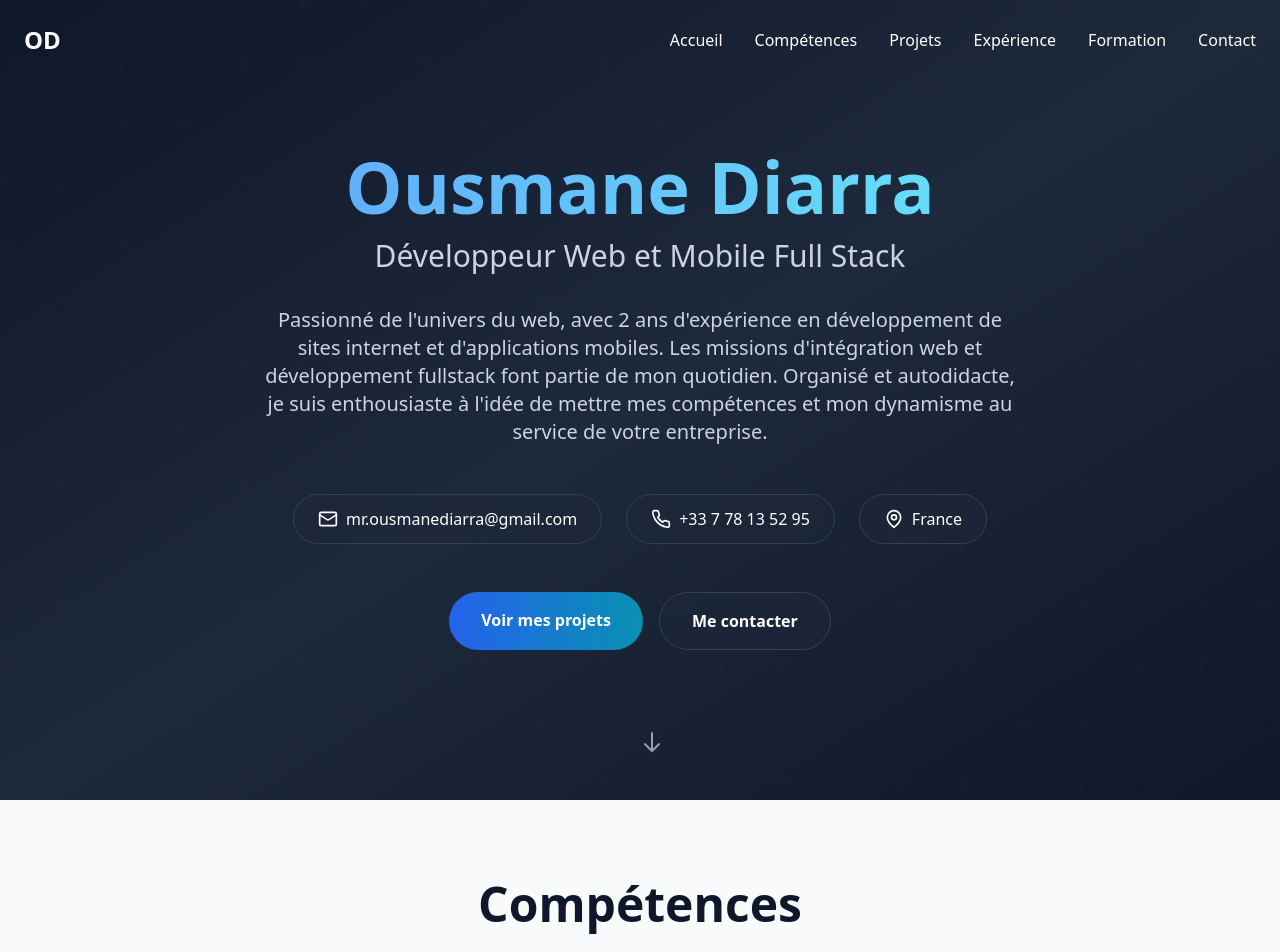
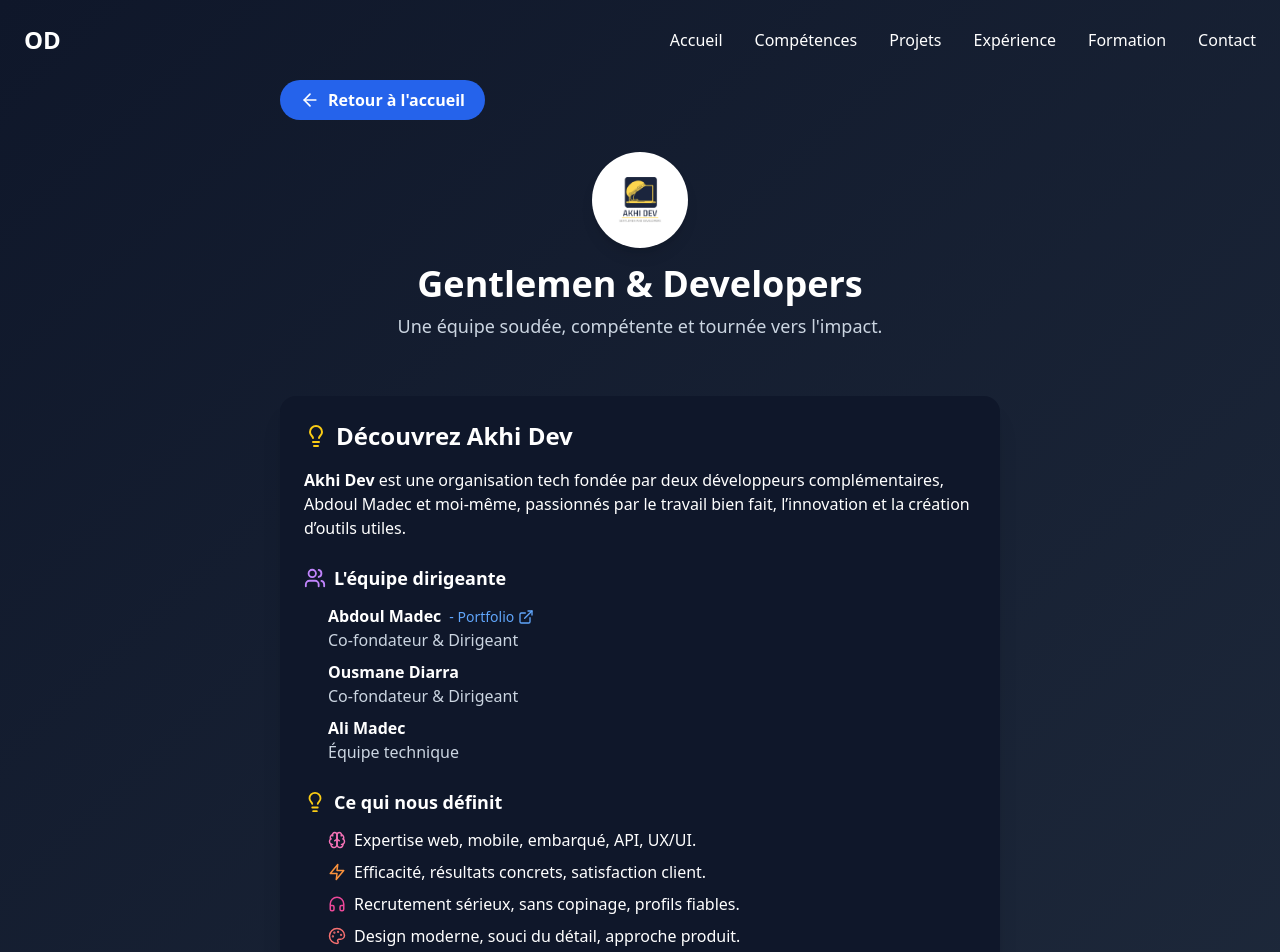
Before and after one commit to ouss17/portfolio-2025, a React (Vite) app: page /akhidev in a window 1280 px wide. Shown: the top 952 px of the page. Built offline with nearby package versions, Linux system fonts and the light colour scheme.

Commit message:
add akhidev organisation

```diff
--- a/package.json
+++ b/package.json
@@ -15,7 +15,8 @@
     "@vercel/analytics": "^1.5.0",
     "lucide-react": "^0.344.0",
     "react": "^18.3.1",
-    "react-dom": "^18.3.1"
+    "react-dom": "^18.3.1",
+    "react-router-dom": "^7.9.4"
   },
   "devDependencies": {
     "@eslint/js": "^9.9.1",
--- a/src/App.tsx
+++ b/src/App.tsx
@@ -1,4 +1,4 @@
-
+import { BrowserRouter, Routes, Route } from 'react-router-dom';
 import Navigation from './components/Navigation';
 import Hero from './components/Hero';
 import Skills from './components/Skills';
@@ -7,11 +7,16 @@
 import Education from './components/Education';
 import Contact from './components/Contact';
 import Footer from './components/Footer';
+import AkhiDev from './components/AkhiDev';
 
 function App() {
   return (
+    <BrowserRouter>
       <div className="min-h-screen bg-slate-50">
         <Navigation />
+        <Routes>
+          <Route path="/" element={
+            <>
               <Hero />
               <Skills />
               <Projects />
@@ -19,7 +24,12 @@
               <Education />
               <Contact />
               <Footer />
+            </>
+          } />
+          <Route path="/akhidev" element={<AkhiDev />} />
+        </Routes>
       </div>
+    </BrowserRouter>
   );
 }
 
--- /dev/null
+++ b/src/components/AkhiDev.tsx
@@ -0,0 +1,100 @@
+import { useNavigate } from "react-router-dom";
+import logo from "../assets/akhidev/logo.png";
+import { ArrowLeft, Users, Lightbulb, Brain, Zap, Headphones, Palette, Rocket, Globe, ExternalLink } from "lucide-react";
+
+export default function AkhiDev() {
+  const navigate = useNavigate();
+
+  return (
+    <section className="py-20 bg-gradient-to-br from-slate-900 to-slate-800 text-white min-h-screen">
+      <div className="container mx-auto px-6 max-w-3xl">
+        <button
+          onClick={() => navigate("/")}
+          className="flex items-center gap-2 mb-8 px-5 py-2 bg-blue-600 text-white rounded-full font-semibold hover:bg-blue-700 transition-all"
+        >
+          <ArrowLeft size={20} />
+          Retour à l'accueil
+        </button>
+
+        <div className="flex flex-col items-center mb-10">
+          <img src={logo} alt="Logo Akhi Dev" className="w-24 h-24 mb-4 rounded-full shadow-lg bg-white" />
+          <h1 className="text-3xl md:text-4xl font-bold mb-2 text-center">Gentlemen &amp; Developers</h1>
+          <p className="text-lg text-slate-300 text-center mb-4">
+            Une équipe soudée, compétente et tournée vers l'impact.
+          </p>
+        </div>
+
+        <div className="bg-slate-900 rounded-2xl p-6 shadow-xl mb-8">
+          <div className="flex items-center gap-2 mb-4">
+            <Lightbulb className="text-yellow-400" size={24} />
+            <h2 className="text-2xl font-bold">Découvrez Akhi Dev</h2>
+          </div>
+          <p className="mb-6">
+            <span className="font-bold text-white">Akhi Dev</span> est une organisation tech fondée par deux développeurs complémentaires, Abdoul Madec et moi-même, passionnés par le travail bien fait, l’innovation et la création d’outils utiles.
+          </p>
+
+          <div className="flex items-center gap-2 mb-3">
+            <Users className="text-purple-400" size={22} />
+            <span className="font-bold text-lg">L'équipe dirigeante</span>
+          </div>
+          <div className="mb-4 ml-6">
+            <div className="mb-2">
+              <span className="font-bold">Abdoul Madec</span>
+              <a
+                href="https://madec-abdoul.vercel.app"
+                target="_blank"
+                rel="noopener noreferrer"
+                className="ml-2 text-blue-400 hover:underline inline-flex items-center gap-1 text-sm font-medium"
+              >
+                - Portfolio
+                <ExternalLink size={16} />
+              </a>
+              <br />
+              <span className="text-slate-300">Co-fondateur &amp; Dirigeant</span>
+            </div>
+            <div className="mb-2">
+              <span className="font-bold">Ousmane Diarra</span><br />
+              <span className="text-slate-300">Co-fondateur &amp; Dirigeant</span>
+            </div>
+            <div>
+              <span className="font-bold">Ali Madec</span><br />
+              <span className="text-slate-300">Équipe technique</span>
+            </div>
+          </div>
+
+          <div className="flex items-center gap-2 mb-3 mt-6">
+            <Lightbulb className="text-yellow-400" size={22} />
+            <span className="font-bold text-lg">Ce qui nous définit</span>
+          </div>
+          <ul className="mb-4 ml-6 space-y-2">
+            <li className="flex items-center gap-2">
+              <Brain className="text-pink-400" size={18} />
+              <span>Expertise web, mobile, embarqué, API, UX/UI.</span>
+            </li>
+            <li className="flex items-center gap-2">
+              <Zap className="text-orange-400" size={18} />
+              <span>Efficacité, résultats concrets, satisfaction client.</span>
+            </li>
+            <li className="flex items-center gap-2">
+              <Headphones className="text-pink-500" size={18} />
+              <span>Recrutement sérieux, sans copinage, profils fiables.</span>
+            </li>
+            <li className="flex items-center gap-2">
+              <Palette className="text-red-400" size={18} />
+              <span>Design moderne, souci du détail, approche produit.</span>
+            </li>
+            <li className="flex items-center gap-2">
+              <Rocket className="text-pink-400" size={18} />
+              <span>Vision long terme, tech responsable et utile.</span>
+            </li>
+          </ul>
+
+          <div className="mt-6 text-slate-300">
+            <Globe className="text-blue-400 inline mr-2" size={18} />
+            Découvrez les projets réalisés sous le label <span className="font-bold text-white">Akhi Dev</span> sur ce site. <span className="text-blue-300">D'autres arrivent très bientôt.</span>
+          </div>
+        </div>
+      </div>
+    </section>
+  );
+}
--- a/src/components/Contact.tsx
+++ b/src/components/Contact.tsx
@@ -1,8 +1,11 @@
-import { Mail, Phone, MapPin, Linkedin, Github } from 'lucide-react';
+import { Mail, Phone, MapPin, Linkedin, Github, Globe } from 'lucide-react';
 import { profile } from '../data/profile';
 import '../styles/contact.css';
+import { useNavigate } from 'react-router-dom';
 
 export default function Contact() {
+  const navigate = useNavigate();
+
   return (
     <section id="contact" className="py-20 bg-white">
       <div className="container mx-auto px-6">
@@ -89,6 +92,20 @@
                   <p className="font-semibold">@ouss17</p>
                 </div>
               </a>
+
+              <a
+                href="#"
+                onClick={e => { e.preventDefault(); navigate('/akhidev'); }}
+                className="contact-item flex items-center gap-4 p-6 bg-white/10 backdrop-blur-sm rounded-xl hover:bg-white/20 transition-all duration-300 border border-white/20 cursor-pointer"
+              >
+                <div className="p-3 bg-blue-600 rounded-lg">
+                  <Globe size={24} />
+                </div>
+                <div>
+                  <p className="text-sm text-slate-300 mb-1">Organisation</p>
+                  <p className="font-semibold">Akhi Dev</p>
+                </div>
+              </a>
             </div>
 
             <div className="text-center pt-8 border-t border-white/20">
```
Also changed, not shown: src/assets/akhidev/logo.png (added), 1 other file (tests, documents, lock files or other folders). Lines whose indentation alone changed are shown as unchanged.
